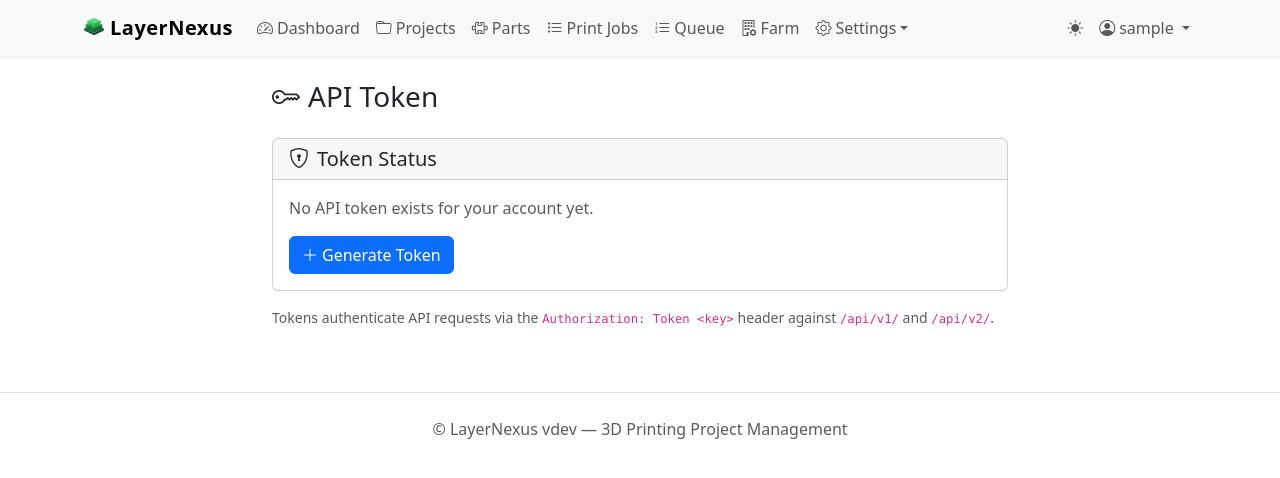
After one commit to peterus/LayerNexus, a Django app: page /profile/api-token/ in a window 1280 px wide. The commit adds this page. Shown: the top 478 px of the page. Run offline with Django 5.2, Linux system fonts and the light colour scheme; the visitor is signed in with stand-in values (Sample User, id 1); data that the repository does not hold is empty; parts of the project's set-up code (start-up, migrations or seed data) failed here and were passed over.

Commit message:
feat: API token self-service GUI for logged-in users (#46)
CI green (Tests/Lint/Security/Docker all pass), 0 unresolved threads. Only BEHIND main via #44 (disjoint files: estimation worker) — admin-merge past strict freshness. Copilot not triggered (as #34/#35/#44) — judgment merge.

```diff
--- a/core/templates/base.html
+++ b/core/templates/base.html
@@ -99,6 +99,8 @@
             <ul class="dropdown-menu dropdown-menu-end">
               <li><a class="dropdown-item" href="{% url 'core:profile' %}"><i class="bi bi-person me-2"></i>Profile</a>
               </li>
+              <li><a class="dropdown-item" href="{% url 'core:api_token' %}"><i class="bi bi-key me-2"></i>API Token</a>
+              </li>
               <li>
                 <hr class="dropdown-divider">
               </li>
--- /dev/null
+++ b/core/templates/core/api_token.html
@@ -0,0 +1,87 @@
+{% extends "base.html" %}
+{% load static %}
+
+{% block title %}API Token — {{ APP_NAME }}{% endblock %}
+
+{% block content %}
+<div class="row justify-content-center">
+  <div class="col-lg-8">
+    <div class="d-flex align-items-center mb-4">
+      <h1 class="h3 mb-0"><i class="bi bi-key me-2"></i>API Token</h1>
+    </div>
+
+    {% if new_token_key %}
+    <div class="alert alert-success" role="alert">
+      <h5 class="alert-heading"><i class="bi bi-check-circle me-2"></i>Token ready — copy it now</h5>
+      <p class="mb-2 text-body-secondary small">This is the only time the full token is shown. Store it securely.</p>
+      <div class="input-group">
+        <code id="api-token-value" class="form-control font-monospace">{{ new_token_key }}</code>
+        <button id="copy-token-btn" class="btn btn-outline-secondary" type="button">
+          <i class="bi bi-clipboard me-1"></i><span class="btn-label">Copy</span>
+        </button>
+      </div>
+      <p class="mt-2 mb-0 small">Use it as: <code>Authorization: Token {{ new_token_key }}</code></p>
+    </div>
+    {% endif %}
+
+    <div class="card">
+      <div class="card-header">
+        <h5 class="mb-0"><i class="bi bi-shield-lock me-2"></i>Token Status</h5>
+      </div>
+      <div class="card-body">
+        {% if token %}
+        <p class="mb-1">
+          <strong>Status:</strong> <span class="badge bg-success">Active</span>
+        </p>
+        <p class="mb-3">
+          <strong>Created:</strong> {{ token.created|date:"N j, Y, P" }}
+        </p>
+        <p class="mb-3 text-body-secondary small">
+          The token is masked for security. Use <em>Rotate</em> to replace it with a new one,
+          or <em>Revoke</em> to delete it entirely.
+        </p>
+        <div class="d-flex gap-2 flex-wrap">
+          <form method="post">
+            {% csrf_token %}
+            <input type="hidden" name="action" value="rotate">
+            <button type="submit" class="btn btn-warning"
+                    onclick="return confirm('Rotate token? Your current token will stop working immediately.')">
+              <i class="bi bi-arrow-repeat me-1"></i>Rotate
+            </button>
+          </form>
+          <form method="post">
+            {% csrf_token %}
+            <input type="hidden" name="action" value="revoke">
+            <button type="submit" class="btn btn-outline-danger"
+                    onclick="return confirm('Revoke token? API access will stop working immediately.')">
+              <i class="bi bi-trash me-1"></i>Revoke
+            </button>
+          </form>
+        </div>
+        {% else %}
+        <p class="text-body-secondary mb-3">No API token exists for your account yet.</p>
+        <form method="post">
+          {% csrf_token %}
+          <input type="hidden" name="action" value="generate">
+          <button type="submit" class="btn btn-primary">
+            <i class="bi bi-plus-lg me-1"></i>Generate Token
+          </button>
+        </form>
+        {% endif %}
+      </div>
+    </div>
+
+    <p class="mt-3 text-body-secondary small">
+      Tokens authenticate API requests via the
+      <code>Authorization: Token &lt;key&gt;</code> header against
+      <code>/api/v1/</code> and <code>/api/v2/</code>.
+    </p>
+  </div>
+</div>
+{% endblock %}
+
+{% block extra_js %}
+{% if new_token_key %}
+<script src="{% static 'js/api-token.js' %}"></script>
+{% endif %}
+{% endblock %}
--- a/core/urls/auth.py
+++ b/core/urls/auth.py
@@ -3,6 +3,7 @@
 from django.urls import path
 
 from core.views import (
+    ApiTokenView,
     ProfileView,
     RegisterView,
     UserCreateView,
@@ -14,6 +15,7 @@ from core.views import (
 urlpatterns = [
     path("register/", RegisterView.as_view(), name="register"),
     path("profile/", ProfileView.as_view(), name="profile"),
+    path("profile/api-token/", ApiTokenView.as_view(), name="api_token"),
     # User Management (Admin)
     path("users/", UserListView.as_view(), name="user_list"),
     path("users/create/", UserCreateView.as_view(), name="user_create"),
--- a/core/views/__init__.py
+++ b/core/views/__init__.py
@@ -1,6 +1,7 @@
 """Views package for the LayerNexus application."""
 
 from .auth import (
+    ApiTokenView,
     ProfileView,
     RegisterView,
     UserCreateView,
@@ -104,6 +105,7 @@ from .queue import (
 __all__ = [
     "AddPartToJobView",
     "AdminDashboardView",
+    "ApiTokenView",
     "CancelQueueEntryView",
     "CostProfileUpdateView",
     "CreateJobsFromProjectView",
--- a/core/views/auth.py
+++ b/core/views/auth.py
@@ -11,9 +11,10 @@ from django.contrib.auth.models import Group, User
 from django.db import transaction
 from django.db.models import QuerySet
 from django.http import HttpRequest, HttpResponse
-from django.shortcuts import redirect
+from django.shortcuts import redirect, render
 from django.urls import reverse, reverse_lazy
-from django.views.generic import CreateView, DeleteView, ListView, UpdateView
+from django.views.generic import CreateView, DeleteView, ListView, UpdateView, View
+from rest_framework.authtoken.models import Token
 
 from core.forms import ProfileUpdateForm, UserManagementForm, UserRegistrationForm
 from core.mixins import AdminRequiredMixin
@@ -22,6 +23,7 @@ from core.models import Part, PrintJob
 logger = logging.getLogger(__name__)
 
 __all__ = [
+    "ApiTokenView",
     "RegisterView",
     "ProfileView",
     "UserListView",
@@ -164,3 +166,52 @@ class UserDeleteView(AdminRequiredMixin, DeleteView):
             return redirect("core:user_list")
         messages.success(self.request, f"User '{self.get_object().username}' deleted.")
         return super().form_valid(form)
+
+
+class ApiTokenView(LoginRequiredMixin, View):
+    """Self-service API token management for the logged-in user.
+
+    GET shows the current token status (exists / created date).
+    POST with action=generate creates a token if one does not exist.
+    POST with action=rotate deletes the existing token and creates a new one.
+    POST with action=revoke deletes the token.
+    The raw key is exposed only immediately after generate/rotate, via a
+    one-shot session value that is consumed on the next GET.
+    """
+
+    template_name = "core/api_token.html"
+
+    def get(self, request: HttpRequest, *args: Any, **kwargs: Any) -> HttpResponse:
+        """Render token status page, consuming any pending new-token flash."""
+        new_token_key: str | None = request.session.pop("new_api_token", None)
+        try:
+            token: Token | None = request.user.auth_token  # type: ignore[attr-defined]
+        except Token.DoesNotExist:
+            token = None
+        return render(
+            request,
+            self.template_name,
+            {"token": token, "new_token_key": new_token_key},
+        )
+
+    def post(self, request: HttpRequest, *args: Any, **kwargs: Any) -> HttpResponse:
+        """Handle token generate / rotate / revoke actions."""
+        action = request.POST.get("action")
+        if action == "generate":
+            token, created = Token.objects.get_or_create(user=request.user)
+            if created:
+                request.session["new_api_token"] = token.key
+                messages.success(request, "API token generated successfully.")
+            else:
+                messages.info(request, "An API token already exists. Use Rotate to replace it.")
+        elif action == "rotate":
+            Token.objects.filter(user=request.user).delete()
+            token = Token.objects.create(user=request.user)
+            request.session["new_api_token"] = token.key
+            messages.success(request, "API token rotated. Your old token is now invalid.")
+        elif action == "revoke":
+            Token.objects.filter(user=request.user).delete()
+            messages.success(request, "API token revoked.")
+        else:
+            messages.error(request, "Unknown action.")
+        return redirect(reverse("core:api_token"))
```
Also changed, not shown: core/tests/test_views_api_token.py (added, +174 -0 lines), static/js/api-token.js (added, +29 -0 lines).
